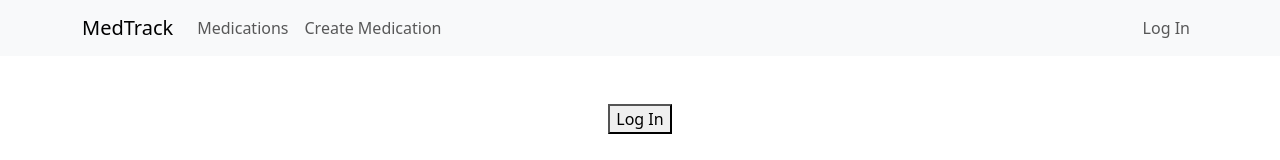
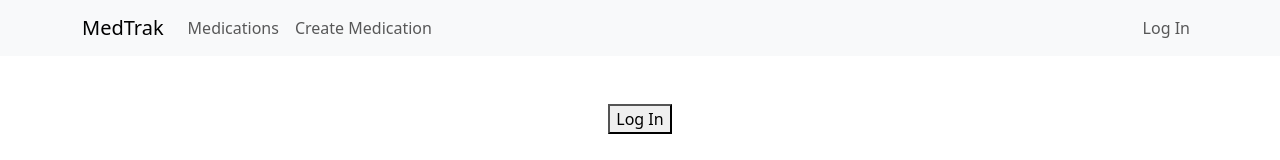
Before and after one commit to CodeHard84/MedTrak, a React (Vite) app: page /login in a window 1280 px wide. Shown: the top 160 px of the page. Built offline with nearby package versions, Linux system fonts and the light colour scheme; no server answers.

Commit message:
chore: Update navbar brand name to "MedTrak"

```diff
--- a/src/components/NavBar.jsx
+++ b/src/components/NavBar.jsx
@@ -6,7 +6,7 @@ const NavBar = ({ isAuthenticated, loginWithRedirect, logout }) => (
   <Navbar bg="light" expand="lg">
     <Container>
       <LinkContainer to="/">
-        <Navbar.Brand>MedTrack</Navbar.Brand>
+        <Navbar.Brand>MedTrak</Navbar.Brand>
       </LinkContainer>
       <Navbar.Toggle aria-controls="basic-navbar-nav" />
       <Navbar.Collapse id="basic-navbar-nav">
```
